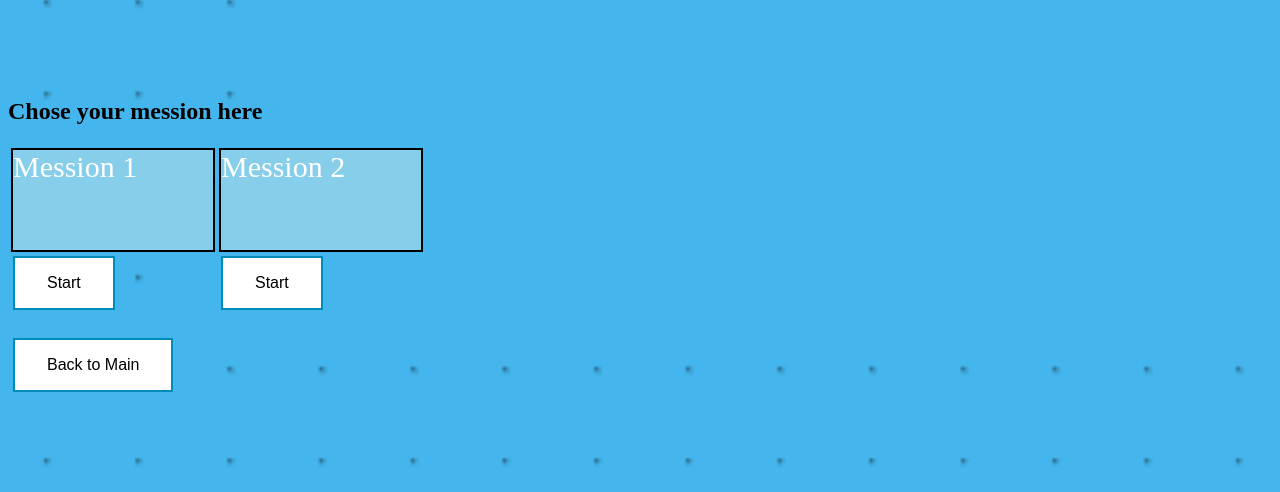
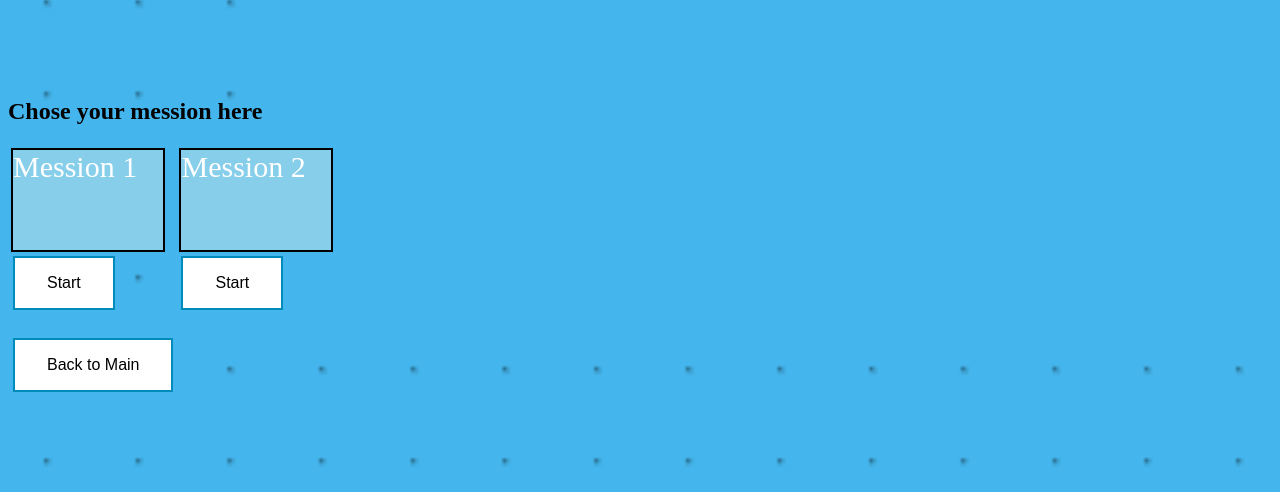
Before and after one commit to MACSLama/webGame, a Django app: page /taskChoiceBlue/ in a window 1280 px wide. Shown: the part 110-602 px from the top of the page. Run offline with Django 4.2, Linux system fonts and the light colour scheme.

Commit message:
Update main.css

```diff
--- a/theGame/static/css/main.css
+++ b/theGame/static/css/main.css
@@ -239,7 +239,7 @@ headrcss{
   background-color: skyblue;
   color: white;
   border: 2px solid black;
-  width: 200px;
+  width: 150px;
   height: 100px;
   font-size: 30px;
 }
```
